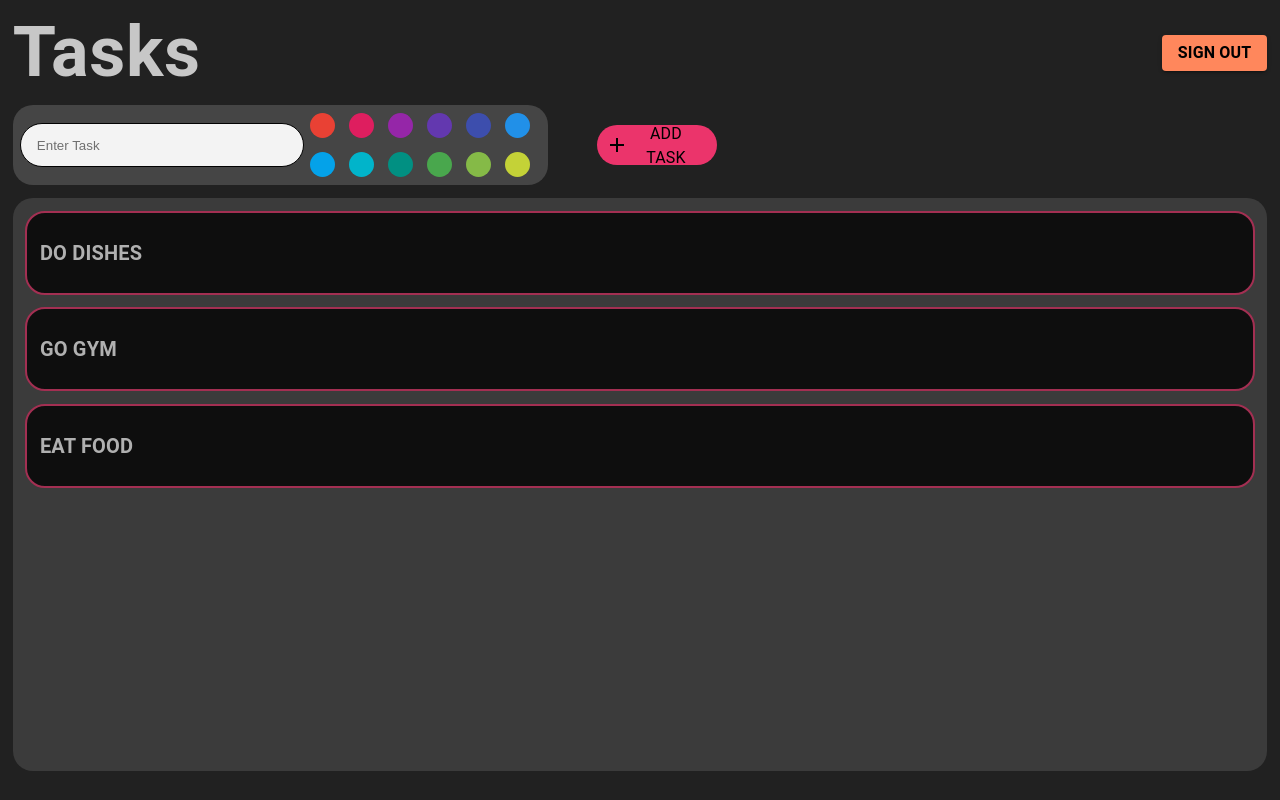
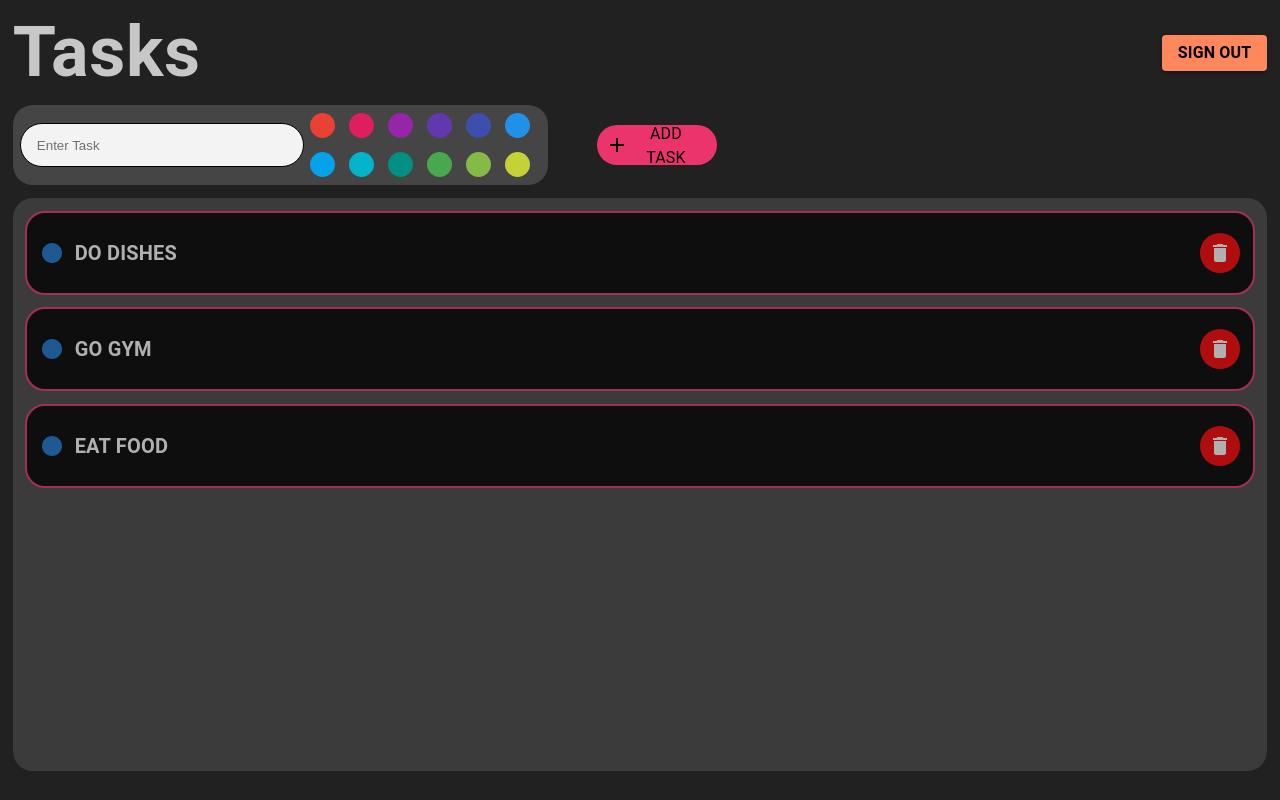
Before and after one commit to Kealen-Pillay/To-Do-List, a React (Create React App) app in the folder client/: page /tasks in a window 1280 px wide. Built offline with nearby package versions, Linux system fonts and the light colour scheme.

Commit message:
Added color dot and delete button to tasks

```diff
--- a/client/src/components/TaskScreen.tsx
+++ b/client/src/components/TaskScreen.tsx
@@ -1,4 +1,4 @@
-import { Box, Button, Typography } from "@mui/material";
+import { Box, Button, Fab, Typography } from "@mui/material";
 import { signOut } from "firebase/auth";
 import { auth } from "../firebaseConfig";
 import { useNavigate } from "react-router-dom";
@@ -6,6 +6,8 @@ import { toast } from "react-toastify";
 import { useEffect, useState } from "react";
 import { CirclePicker } from "react-color";
 import AddIcon from "@mui/icons-material/Add";
+import CircleIcon from "@mui/icons-material/Circle";
+import DeleteIcon from "@mui/icons-material/Delete";
 
 const TaskScreen = () => {
   useEffect(() => {
@@ -189,21 +191,51 @@ const TaskScreen = () => {
                   borderRadius: 5,
                   height: "15%",
                   marginBottom: "1%",
-                  justifyContent: "flex-start",
+                  justifyContent: "space-between",
                   alignItems: "center",
                   opacity: 0.9,
                   paddingLeft: "1%",
+                  paddingRight: "1%",
                   border: "2px solid #eb346b",
                   ":hover": {
                     backgroundColor: "#1e1e1e",
                   },
                 }}
               >
-                <Typography
-                  sx={{ color: "white", fontSize: 20, fontWeight: "bold" }}
+                <Box
+                  sx={{
+                    display: "flex",
+                    justifyContent: "flex-start",
+                    alignItems: "center",
+                    flexDirection: "row",
+                    width: "90%",
+                  }}
                 >
-                  {task}
-                </Typography>
+                  <CircleIcon />
+                  <Typography
+                    sx={{
+                      color: "white",
+                      fontSize: 20,
+                      fontWeight: "bold",
+                      marginLeft: "1%",
+                    }}
+                  >
+                    {task}
+                  </Typography>
+                </Box>
+                <Fab
+                  color="primary"
+                  aria-label="add"
+                  size="small"
+                  sx={{
+                    backgroundColor: "red",
+                    ":hover": {
+                      backgroundColor: "red",
+                    },
+                  }}
+                >
+                  <DeleteIcon />
+                </Fab>
               </Button>
             </>
           );
```
